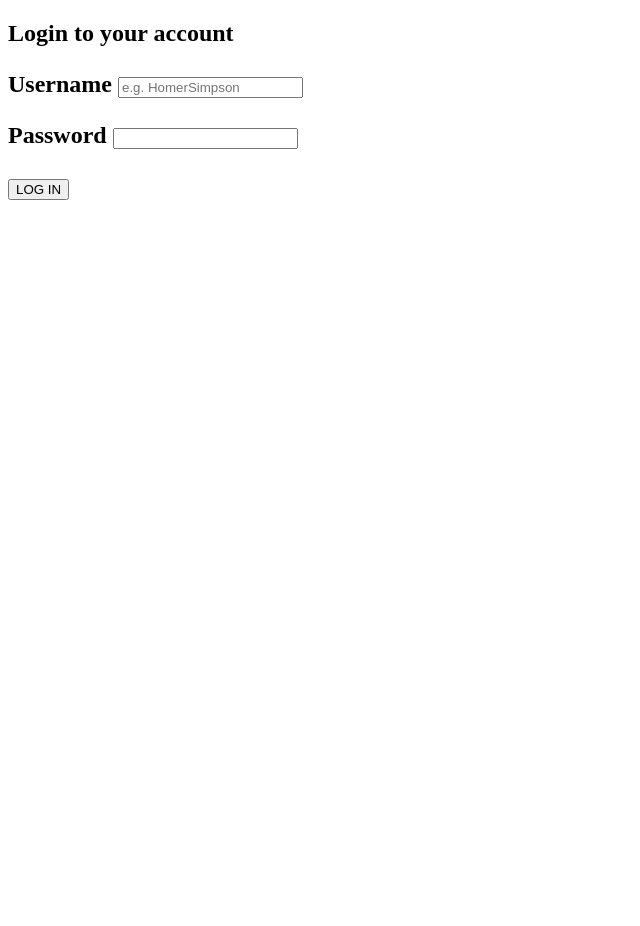
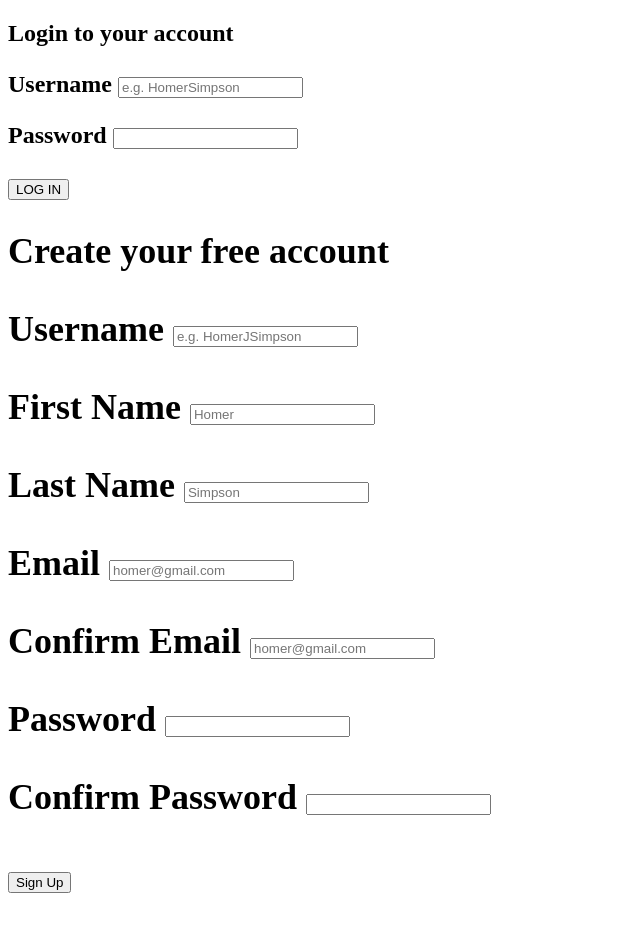
Before and after one commit to MikeG212/staccato, a PHP site: page /register.php in a window 1280 px wide. Shown: the whole page, without its empty margins (0-640 px from the left). Before the commit the page ends 200 px from the top, so only its background shows below. Run offline with PHP 8.4, Linux system fonts and the light colour scheme.

Commit message:
Create sign up form

```diff
--- a/register.php
+++ b/register.php
@@ -18,6 +18,40 @@
 
             <button type="submit" name="loginButton">LOG IN</button>
         </form>
+
+        <form id="registerForm" action="register.php" method="POST">
+            <h2>Create your free account<h2>
+           <p>
+                <label for="signUpUsername">Username</label>
+           <input id="signUpUsername" name="signUpUsername" type="text" placeholder="e.g. HomerJSimpson" required>
+           </p>
+            <p>
+                <label for="firstName">First Name</label>
+                <input id="firstName" name="firstName" type="text" placeholder="Homer" required>
+           </p>
+           <p>
+                <label for="lastName">Last Name</label>
+                <input id="lastName" name="lastName" type="text" placeholder="Simpson" required>
+           </p>
+           <p>
+                <label for="email">Email</label>
+                <input id="email" name="email" type="email" placeholder="homer@gmail.com" required>
+           </p>
+           <p>
+                <label for="email2">Confirm Email</label>
+                <input id="email2" name="email2" type="email" placeholder="homer@gmail.com" required>
+           </p>
+           <p>
+                <label for="signUpPassword">Password</label>
+                <input id="signUpPassword" name="signUpPassword" type="password" required>
+            </p>
+            <p>
+                <label for="signUpPassword2">Confirm Password</label>
+                <input id="signUpPassword2" name="signUpPassword2" type="password" required>
+            </p>
+
+            <button type="submit" name="signUpBottom">Sign Up</button>
+        </form>
     <div>
 </body>
 </html>
```
